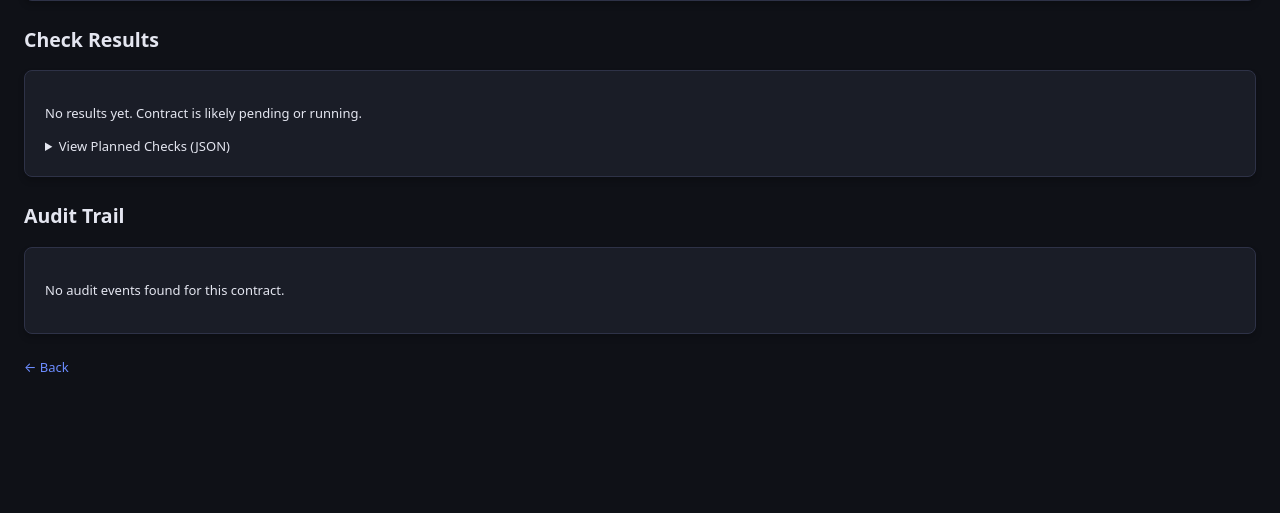
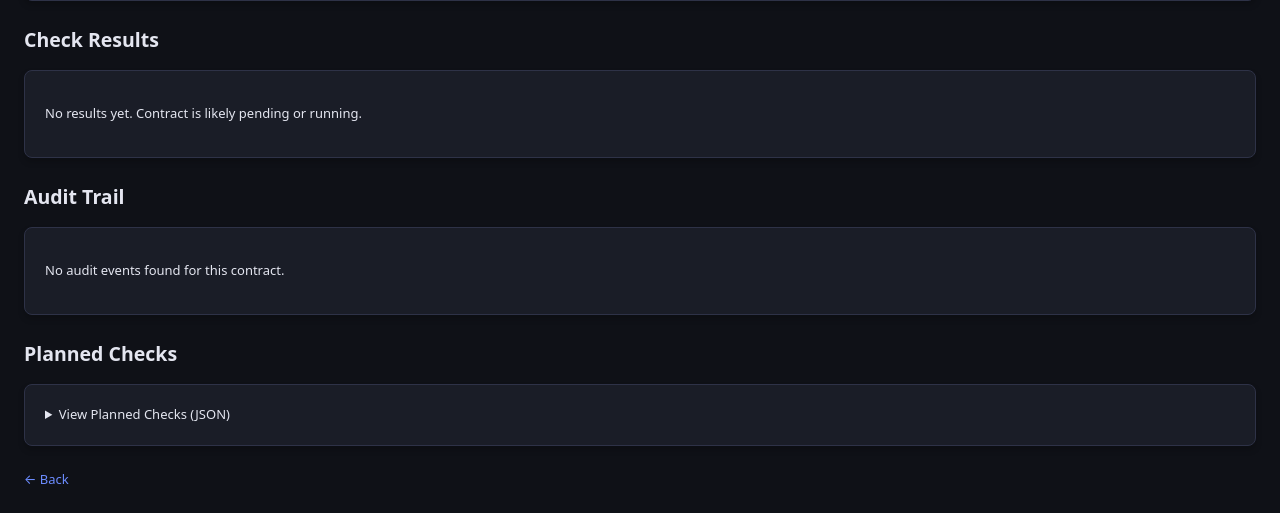
Before and after one commit to Pappet/verify-mcp-dashboard, a Flask app: template src/templates/detail.html in a window 1280 px wide. Shown: the part 343-856 px from the top of the page. Before the commit the page ends 715 px from the top, so only its background shows below. Run offline with Flask 3, Linux system fonts and the light colour scheme; the template is opened without the code that fills it, so the values that code supplies are empty; some libraries are stand-ins or nearby versions.

Commit message:
Enhance Contract Details page with definition JSON and move planned checks

```diff
--- a/src/app.py
+++ b/src/app.py
@@ -412,7 +412,31 @@ def contract_detail(contract_id):
         abort(404, description="Contract not found")
 
     cur.execute("SELECT * FROM check_results WHERE contract_id = ? ORDER BY id ASC", (contract_id,))
-    results = cur.fetchall()
+    db_results = cur.fetchall()
+
+    breaks_json = contract['checks_json']
+    checks_definition_map = {}
+    if breaks_json:
+        try:
+            checks_data = json.loads(breaks_json)
+            if isinstance(checks_data, list):
+                for chk in checks_data:
+                    checks_definition_map[chk.get('name')] = chk.get('check_type', {})
+        except Exception:
+            pass
+
+    results = []
+    for r in db_results:
+        r_dict = dict(r)
+        check_name = r_dict.get('check_name')
+        if check_name in checks_definition_map:
+            try:
+                r_dict['definition_json'] = json.dumps(checks_definition_map[check_name], indent=2)
+            except Exception:
+                r_dict['definition_json'] = "{}"
+        else:
+            r_dict['definition_json'] = "{}"
+        results.append(r_dict)
 
     # Audit Timeline laden
     cur.execute("SELECT * FROM audit_events WHERE contract_id = ? ORDER BY created_at ASC", (contract_id,))
--- a/src/templates/detail.html
+++ b/src/templates/detail.html
@@ -25,6 +25,12 @@
         <span class="badge bg-{{ r.status }}">{{ r.status.upper() }} ({{ r.duration_ms }}ms)</span>
     </div>
     <p><strong>Message:</strong> {{ r.message }}</p>
+    {% if r.definition_json and r.definition_json != '{}' %}
+    <details>
+        <summary style="cursor: pointer; color: var(--blue);">View Check Definition</summary>
+        <pre><code class="language-json">{{ r.definition_json }}</code></pre>
+    </details>
+    {% endif %}
     {% if r.details %}
     <details>
         <summary style="cursor: pointer; color: var(--blue);">View Output Details</summary>
@@ -36,10 +42,6 @@
 {% else %}
 <div class="card">
     <p>No results yet. Contract is likely pending or running.</p>
-    <details>
-        <summary style="cursor: pointer; color: var(--blue);">View Planned Checks (JSON)</summary>
-        <pre><code class="language-json">{{ contract.checks_json }}</code></pre>
-    </details>
 </div>
 {% endif %}
 
@@ -68,6 +70,14 @@
     {% endif %}
 </div>
 
+<h2>Planned Checks</h2>
+<div class="card">
+    <details>
+        <summary style="cursor: pointer; color: var(--blue);">View Planned Checks (JSON)</summary>
+        <pre><code class="language-json">{{ contract.checks_json }}</code></pre>
+    </details>
+</div>
+
 <a href="javascript:history.back()">← Back</a>
 {% endblock %}
 
```
